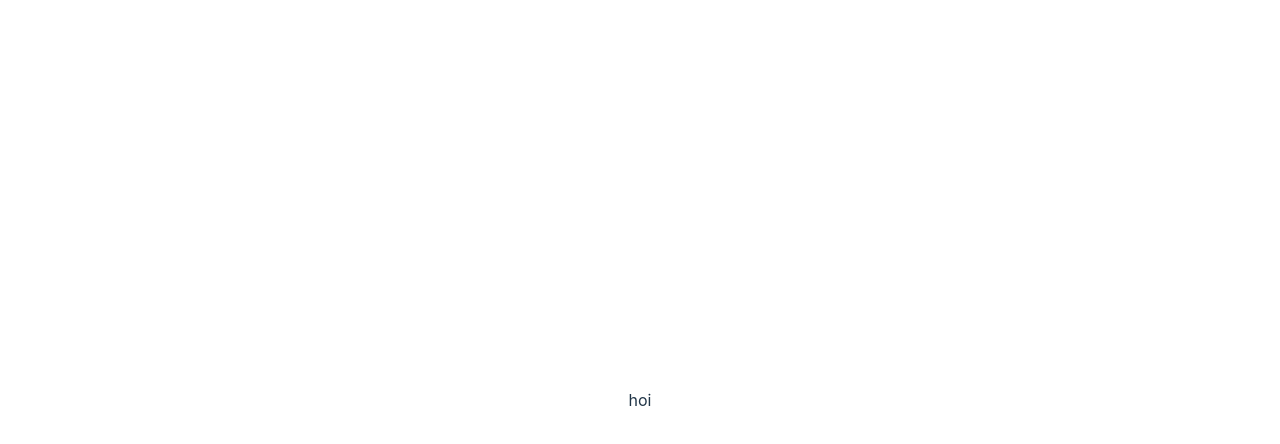
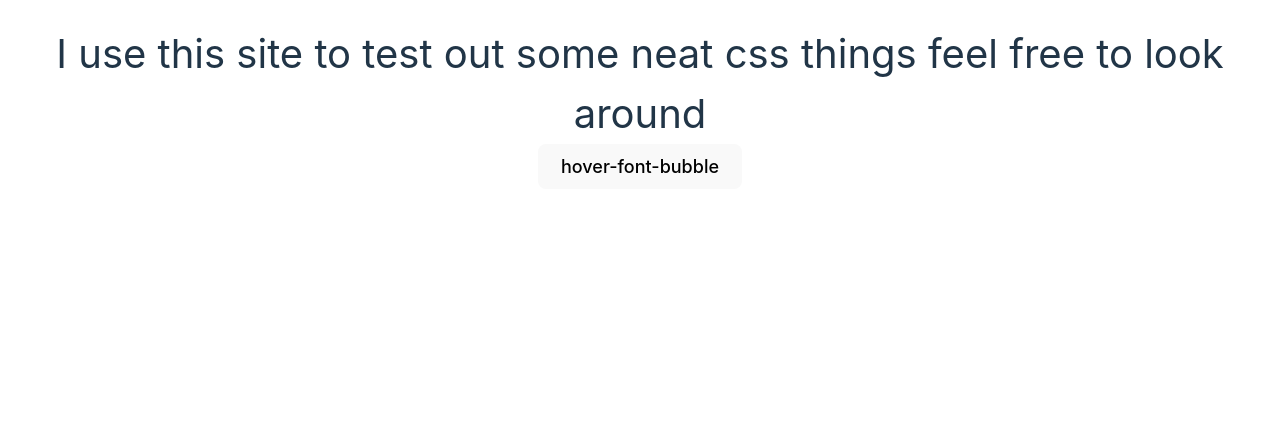
Before and after one commit to KoenMW/css-testing, a Svelte app: page / in a window 1280 px wide. Shown: the top 444 px of the page. Built offline with nearby package versions, Linux system fonts and the light colour scheme; a web font is replaced by a local one.

Commit message:
feat: added basic glitch effect and cards which track your mouse

```diff
--- a/src/App.svelte
+++ b/src/App.svelte
@@ -1,11 +1,31 @@
 <script>
-  import Button from "./components/common/Button.svelte";
-
-  const click = () => {
-    console.log("clicked");
-  };
+  import Glitch from "./components/common/Glitch.svelte";
+  import Card from "./components/navigation/Card.svelte";
 </script>
 
-<body> hoi </body>
+<main>
+  <header>
+    I use this site to test out some neat <Glitch>css</Glitch> things feel free to
+    look around
+  </header>
+  <section class="cards">
+    <Card>hover-font-bubble</Card>
+  </section>
+</main>
 
-<Button on:click={click}>wow a button</Button>
+<style>
+  main {
+    padding: var(--p-large);
+    display: flex;
+    flex-direction: column;
+    height: 100dvh;
+    width: 100dvw;
+    display: flex;
+    align-items: center;
+  }
+
+  header {
+    text-align: center;
+    font-size: var(--fs-heading);
+  }
+</style>
--- a/src/app.css
+++ b/src/app.css
@@ -1,16 +1,48 @@
+@font-face {
+  font-family: vcr;
+  src: url("css-testing/fonts/VCR_OSD_MONO_1.001.ttf");
+}
+
 :root {
-  font-family: Inter, system-ui, Avenir, Helvetica, Arial, sans-serif;
+  --c-100: #fff;
+  --c-200: #eee;
+  --c-500: #777;
+  --c-700: #555;
+  --c-900: #000000;
+
+  --fs-title: 4rem;
+  --fs-heading: 4rem;
+  --fs-subheading: 3.2rem;
+  --fs-body-large: 2.4rem;
+  --fs-body: 1.8rem;
+  --fs-small: 1.4rem;
+
+  --p-tiny: 0.4rem;
+  --p-small: 0.8rem;
+  --p-medium: 1.2rem;
+  --p-large: 2.4rem;
+  --p-huge: 4rem;
+  --font-stack: vcr, Inter, system-ui, Avenir, Helvetica, Arial, sans-serif;
+  font-family: var(--font-stack);
   line-height: 1.5;
   font-weight: 400;
 
   color-scheme: light dark;
   color: rgba(255, 255, 255, 0.87);
-  background-color: #242424;
+  background-color: #000000;
 
   font-synthesis: none;
   text-rendering: optimizeLegibility;
   -webkit-font-smoothing: antialiased;
   -moz-osx-font-smoothing: grayscale;
+  font-size: 62.5%;
+  line-height: 1.5;
+  font-weight: 400;
+}
+
+* {
+  font-family: var(--font-stack);
+  box-sizing: border-box;
 }
 
 a {
@@ -39,13 +71,6 @@ h1 {
   padding: 2em;
 }
 
-#app {
-  max-width: 1280px;
-  margin: 0 auto;
-  padding: 2rem;
-  text-align: center;
-}
-
 button {
   border-radius: 8px;
   border: 1px solid transparent;
@@ -58,7 +83,7 @@ button {
   transition: border-color 0.25s;
 }
 button:hover {
-  border-color: #646cff;
+  border-color: var(--c-200);
 }
 button:focus,
 button:focus-visible {
--- a/src/components/common/Button.svelte
+++ b/src/components/common/Button.svelte
@@ -5,7 +5,7 @@
 <style>
   .button {
     border: none;
-    transition: all 1s ease-in-out;
+    transition: all 0.1s ease-in-out;
   }
 
   .button:hover {
--- /dev/null
+++ b/src/components/common/Glitch.svelte
@@ -0,0 +1,97 @@
+<script lang="ts">
+  import { onMount } from "svelte";
+  export let no_hover = false;
+  let glitch: HTMLSpanElement;
+  let text = "";
+
+  onMount(() => {
+    text = glitch.innerText;
+  });
+</script>
+
+<span
+  class="glitch"
+  data-text={text}
+  bind:this={glitch}
+  class:no_hover
+  style="--glitch-distance: 3%"
+>
+  <slot></slot>
+</span>
+
+<style>
+  .glitch {
+    position: relative;
+    display: inline-flex;
+    height: fit-content;
+  }
+
+  .glitch:hover::after,
+  .glitch:hover::before {
+    opacity: 1;
+  }
+
+  .glitch::after,
+  .glitch::before {
+    content: attr(data-text);
+    position: absolute;
+    left: 0;
+    top: 0;
+    z-index: -1;
+    opacity: 0;
+  }
+
+  .no_hover::after,
+  .no_hover::before {
+    opacity: 1;
+  }
+
+  .glitch::after {
+    color: #f13737e6;
+    animation: glitch-anim 0.3s infinite alternate;
+  }
+
+  .glitch::before {
+    color: #10c910e6;
+    animation: glitch-anim 0.3s infinite alternate-reverse;
+  }
+
+  @keyframes glitch-anim {
+    0% {
+      top: calc(-1 * var(--glitch-distance));
+      left: calc(-1 * var(--glitch-distance));
+    }
+    12.5% {
+      top: calc(-1 * var(--glitch-distance));
+      left: 0%;
+    }
+    25% {
+      top: calc(-1 * var(--glitch-distance));
+      left: var(--glitch-distance);
+    }
+    37.5% {
+      top: 0%;
+      left: var(--glitch-distance);
+    }
+    50% {
+      top: var(--glitch-distance);
+      left: var(--glitch-distance);
+    }
+    62.5% {
+      top: var(--glitch-distance);
+      left: 0%;
+    }
+    75% {
+      top: var(--glitch-distance);
+      left: calc(-1 * var(--glitch-distance));
+    }
+    87.5% {
+      top: 0%;
+      left: calc(-1 * var(--glitch-distance));
+    }
+    100% {
+      top: calc(-1 * var(--glitch-distance));
+      left: calc(-1 * var(--glitch-distance));
+    }
+  }
+</style>
--- /dev/null
+++ b/src/components/navigation/Card.svelte
@@ -0,0 +1,63 @@
+<script lang="ts">
+  import { onMount } from "svelte";
+
+  let mouseX = 0;
+  let mouseY = 0;
+  let button: HTMLButtonElement;
+
+  const mouseMove = (e: MouseEvent) => {
+    let { clientX, clientY } = e;
+    let { left, top } = button.getBoundingClientRect();
+    mouseX = clientX - left;
+    mouseY = clientY - top;
+  };
+
+  onMount(() => {
+    button.addEventListener("mouseenter", () =>
+      addEventListener("mousemove", mouseMove)
+    );
+
+    button.addEventListener("mouseleave", () =>
+      removeEventListener("mousemove", mouseMove)
+    );
+    button.addEventListener("mouseout", () =>
+      removeEventListener("mousemove", mouseMove)
+    );
+  });
+</script>
+
+<button
+  class="nav-card"
+  style="--mouseX: {mouseX}px; --mouseY: {mouseY}px"
+  bind:this={button}
+>
+  <slot></slot>
+</button>
+
+<style>
+  .nav-card {
+    position: relative;
+    overflow: hidden;
+    font-size: var(--fs-body);
+  }
+
+  .nav-card::before {
+    position: absolute;
+    content: "";
+    width: 100%;
+    height: 100%;
+    left: 0;
+    top: 0;
+    background: radial-gradient(
+      circle at var(--mouseX) var(--mouseY),
+      #ffffff83,
+      #ffffff00 100%
+    );
+    opacity: 0;
+    transition: all 0.5s ease-in-out;
+  }
+
+  .nav-card:hover::before {
+    opacity: 1;
+  }
+</style>
```
Also changed, not shown: public/fonts/VCR_OSD_MONO_1.001.ttf (added), 1 other file (tests, documents, lock files or other folders).
